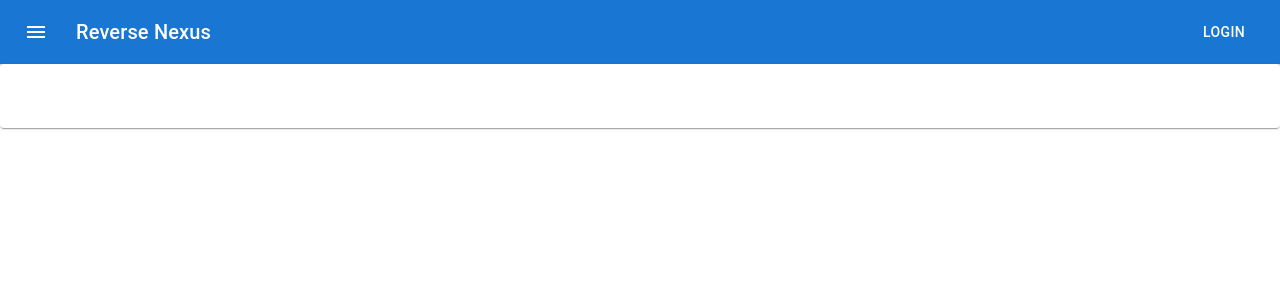
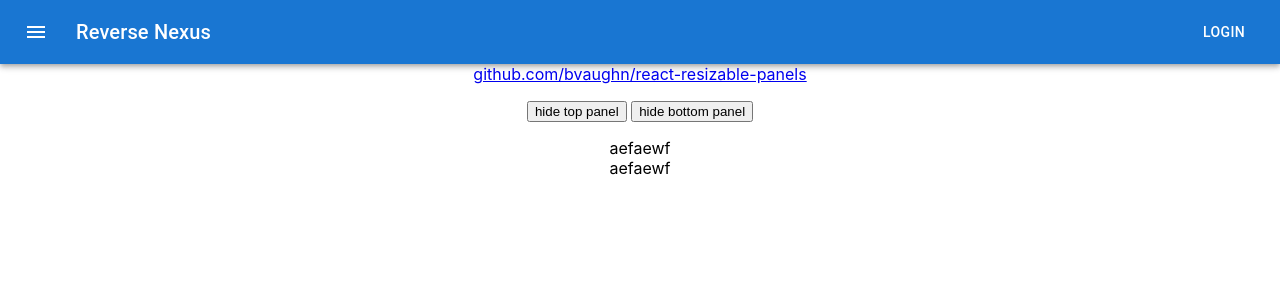
Before and after one commit to jimanaka/capstone, a React (Create React App) app in the folder react-frontend/: page /sandbox in a window 1280 px wide. Shown: the top 300 px of the page. Built offline with nearby package versions, Linux system fonts and the light colour scheme.

Commit message:
try pane

```diff
--- a/react-frontend/package.json
+++ b/react-frontend/package.json
@@ -15,6 +15,7 @@
     "react": "^18.2.0",
     "react-dom": "^18.2.0",
     "react-redux": "^8.1.3",
+    "react-resizable-panels": "^0.0.63",
     "react-router-dom": "^6.20.0",
     "react-scripts": "5.0.1",
     "web-vitals": "^2.1.4"
--- /dev/null
+++ b/react-frontend/src/components/CodeListing.jsx
@@ -0,0 +1,69 @@
+import { React, useState } from "react";
+import Box from "@mui/material/Box";
+import { Panel, PanelGroup } from "react-resizable-panels";
+
+import styles from "../styles/ResizePanel.css";
+
+import ResizeHandle from "./ResizeHandle";
+
+const CodeListing = () => {
+  const [showFirstPanel, setShowFirstPanel] = useState(true);
+  const [showLastPanel, setShowLastPanel] = useState(true);
+
+  return (
+    <div className={styles.Container}>
+      <div className={styles.TopRow}>
+        <a
+          className={styles.Link}
+          href="https://github.com/bvaughn/react-resizable-panels"
+        >
+          github.com/bvaughn/react-resizable-panels
+        </a>
+
+        <p>
+          <button
+            className={styles.Button}
+            onClick={() => setShowFirstPanel(!showFirstPanel)}
+          >
+            {showFirstPanel ? "hide" : "show"} top panel
+          </button>
+          &nbsp;
+          <button
+            className={styles.Button}
+            onClick={() => setShowLastPanel(!showLastPanel)}
+          >
+            {showLastPanel ? "hide" : "show"} bottom panel
+          </button>
+        </p>
+      </div>
+      <div className={styles.BottomRow}>
+        <PanelGroup autoSaveId="example" direction="vertical">
+          <Panel
+            className={styles.Panel}
+            collapsible={true}
+            defaultSize={20}
+            order={1}
+          >
+            <div className={styles.PanelContent}>top</div>
+          </Panel>
+          <ResizeHandle />
+
+          <Panel className={styles.Panel} collapsible={true} order={2}>
+            <div className={styles.PanelContent}>middle</div>
+          </Panel>
+          <ResizeHandle />
+          <Panel
+            className={styles.Panel}
+            collapsible={true}
+            defaultSize={20}
+            order={3}
+          >
+            <div className={styles.PanelContent}>bottom</div>
+          </Panel>
+        </PanelGroup>
+      </div>
+    </div>
+  );
+};
+
+export default CodeListing;
--- /dev/null
+++ b/react-frontend/src/components/ResizeHandle.jsx
@@ -0,0 +1,21 @@
+import React from "react";
+import { PanelResizeHandle } from "react-resizable-panels";
+import styles from "../styles/ResizePanel.css";
+
+const ResizeHandle = () => {
+  return (
+    <PanelResizeHandle className={styles.ResizeHandleOuter}>
+      <div className={styles.ResizeHandleInner}>
+        <div className={styles.Icon} viewBox="0 0 24 24">
+          aefaewf
+          {/* <path
+            fill="currentColor"
+            d="M8,18H11V15H2V13H22V15H13V18H16L12,22L8,18M12,2L8,6H11V9H2V11H22V9H13V6H16L12,2Z"
+          /> */}
+        </div>
+      </div>
+    </PanelResizeHandle>
+  );
+};
+
+export default ResizeHandle;
--- a/react-frontend/src/containers/Home.jsx
+++ b/react-frontend/src/containers/Home.jsx
@@ -1,5 +1,6 @@
 import React from "react";
 import { Link } from "react-router-dom";
+import Box from "@mui/material/Box";
 import Button from "@mui/material/Button";
 import Paper from "@mui/material/Paper";
 import Typography from "@mui/material/Typography";
@@ -28,7 +29,7 @@ const spacerStyle = {
 
 const Home = () => {
   return (
-    <div style={containerStyle}>
+    <Box style={containerStyle}>
       {/* First square card */}
       <Paper style={cardStyle}>
         <Typography variant="h6">Reverse Nexus Labs</Typography>
@@ -58,7 +59,7 @@ const Home = () => {
           Go To Sandbox
         </Button>
       </Paper>
-    </div>
+    </Box>
   );
 };
 
--- a/react-frontend/src/containers/Sandbox.jsx
+++ b/react-frontend/src/containers/Sandbox.jsx
@@ -1,10 +1,12 @@
 import React from "react";
 import Debugger from "../components/Debugger";
+import CodeListing from "../components/CodeListing";
 
 const Sandbox = () => {
   return (
     <div>
-      <Debugger />
+      <CodeListing />
+      {/* <Debugger /> */}
     </div>
   );
 };
--- /dev/null
+++ b/react-frontend/src/styles/ResizePanel.css
@@ -0,0 +1,79 @@
+.Container {
+  width: 100%;
+  height: 100%;
+  display: flex;
+  flex-direction: column;
+  gap: 1rem;
+}
+.TopRow {
+  flex: 0 0 auto;
+  text-align: center;
+}
+.BottomRow {
+  flex: 1 1 auto;
+}
+
+.Panel {
+  display: flex;
+  flex-direction: column;
+}
+
+.PanelContent {
+  height: 100%;
+  width: 100%;
+  background-color: var(--color-panel-background);
+  display: flex;
+  flex-direction: row;
+  align-items: center;
+  justify-content: center;
+  overflow: hidden;
+  border-radius: 0.5rem;
+}
+
+.ResizeHandleOuter {
+  flex: 0 0 1.5em;
+  position: relative;
+  outline: none;
+
+  --background-color: transparent;
+}
+.ResizeHandleOuter[data-resize-handle-active] {
+  --background-color: var(--color-solid-resize-bar-handle);
+}
+
+.ResizeHandleInner {
+  position: absolute;
+  top: 0.25em;
+  bottom: 0.25em;
+  left: 0.25em;
+  right: 0.25em;
+  border-radius: 0.25em;
+  background-color: var(--background-color);
+  transition: background-color 0.2s linear;
+}
+
+.Button {
+  color: var(--color-default);
+  background-color: var(--color-button-background);
+  border: 1px solid var(--color-button-border);
+  border-radius: 0.25rem;
+  padding: 0.25rem 0.5rem;
+  cursor: pointer;
+}
+.Button:hover {
+  background-color: var(--color-button-background-hover);
+}
+
+.Link {
+  display: block;
+  color: var(--color-link);
+  margin-bottom: 0.5rem;
+}
+
+.Icon {
+  width: 1em;
+  height: 1em;
+  position: absolute;
+  left: calc(50% - 0.5rem);
+  top: calc(50% - 0.5rem);
+}
```
Also changed, not shown: 1 other file (tests, documents, lock files or other folders).
